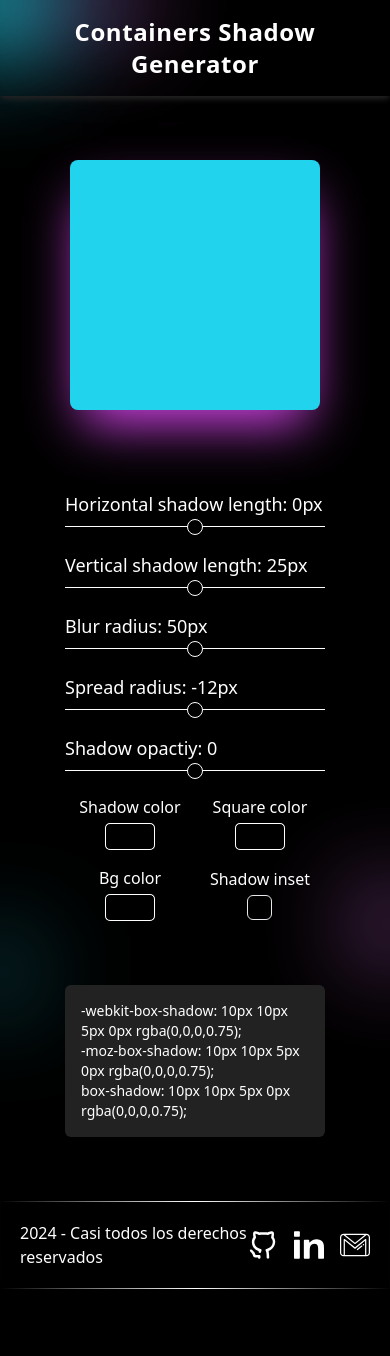
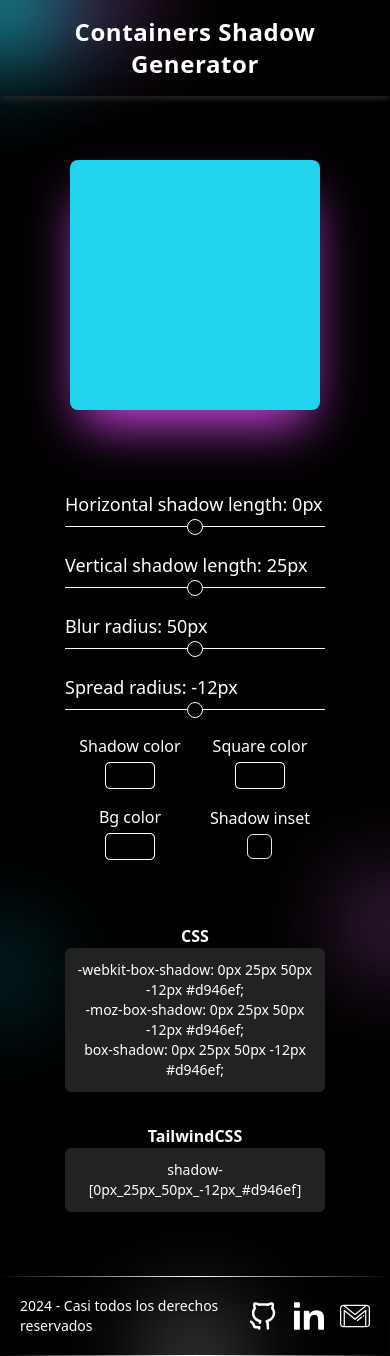
Before and after one commit to Facuiglesias/Shadow-generator, a React (Vite) app: page / in a window 390 px wide. Before the commit the page ends 1289 px from the top, so only its background shows below. Built offline with nearby package versions, Linux system fonts and the light colour scheme.

Commit message:
Funciones principales de la App terminadas, diseño en mobile terminado, cumpliendo con el estandar Mobile first.

```diff
--- a/src/App.jsx
+++ b/src/App.jsx
@@ -19,7 +19,6 @@ function App() {
   const inputBlurRadius = useId()
   const inputSpreadRadius = useId()
   const inputShadowColor = useId()
-  const inputShadowOpacity = useId()
   const inputSquareColor = useId()
   const inputBackgroundColor = useId()
 
@@ -136,12 +135,6 @@ function App() {
     setParams(newParams)
   }
 
-  const handleOpacityOnChange = (e) => {
-    const newParams = structuredClone(params)
-    newParams.shadowOpacity = e.target.value
-    setParams(newParams)
-  }
-
   const handleShadowColorOnChange = (e) => {
     const newParams = structuredClone(params)
     console.log(e.target.value)
@@ -173,10 +166,10 @@ function App() {
       <div className="absolute w-[0px] h-[0px] shadow-cyan-400 shadow-[0px_0px_100px_50px_#f7fafc] -z-50"></div>
       <div className="absolute w-[0px] h-[0px] right-72 shadow-fuchsia-400 shadow-[0px_0px_100px_25px_#f7fafc] -z-50"></div>
       <header className="text-white font-sans text-2xl font-bold text-center p-4 shadow-md shadow-[#222] tracking-wide">Containers Shadow Generator</header>
-      <main className="flex flex-col text-white pt-16 pb-16 gap-16">
+      <main className="flex flex-col text-white pb-16">
         <div
           style={{backgroundColor:`${params.bgColor}`}}
-          className="">
+          className="pt-16 pb-16">
           <div
             style={
               {
@@ -192,7 +185,7 @@ function App() {
             className={`h-[250px] w-[250px] m-auto rounded-lg shadow-2xl`}>
             </div>
         </div>
-        <div className="flex flex-col w-2/3 m-auto pt-4 gap-2 text-lg">
+        <div className="flex flex-col w-2/3 m-auto pt-4 gap-2 text-lg pb-16">
           <label htmlFor={inputHorizontalLength}>Horizontal shadow length: {params.horizontal}px </label>
           <input id={inputHorizontalLength} onChange={(e)=>{handleHorizontalOnChange(e)}} min="-200" max="200" type="range" className="mb-4"/>
           <label htmlFor={inputVerticalLength}>Vertical shadow length: {params.vertical}px</label>
@@ -201,8 +194,6 @@ function App() {
           <input id={inputBlurRadius} onChange={(e)=>{handleBlurOnChange(e)}} min="0" max="300" type="range" className="mb-4"/>
           <label htmlFor={inputSpreadRadius}>Spread radius: {params.spread}px</label>
           <input id={inputSpreadRadius} onChange={(e)=>{handleSpreadOnChange(e)}} min="-200" max="200" type="range" className="mb-4"/>
-          <label htmlFor={inputShadowOpacity}>Shadow opactiy: 0</label>
-          <input id={inputShadowOpacity} onChange={(e)=>{handleOpacityOnChange(e)}} min="0" max="1" step="0.01" type="range" className="mb-4"/>
           <div className="grid grid-cols-2 text-base place-items-center gap-y-4">
             <div className="flex flex-col items-center gap-1">
               <label htmlFor={inputShadowColor}>Shadow color</label>
@@ -222,14 +213,23 @@ function App() {
             </div>
           </div>
         </div>
-        <div className="bg-[#222] w-2/3 m-auto text-sm p-4 rounded-md">
-                <p>-webkit-box-shadow: 10px 10px 5px 0px rgba(0,0,0,0.75);</p>
-                <p>-moz-box-shadow: 10px 10px 5px 0px rgba(0,0,0,0.75);</p>
-                <p>box-shadow: 10px 10px 5px 0px rgba(0,0,0,0.75);</p>
+        <div className="pb-8">
+          <h2 className="w-fit m-auto font-bold">CSS</h2>
+          <div className="bg-[#222] w-2/3 m-auto text-sm p-3 rounded-md text-center">
+            <p>-webkit-box-shadow: {params.horizontal}px {params.vertical}px {params.blur}px {params.spread}px {params.shadowColor};</p>
+            <p>-moz-box-shadow: {params.horizontal}px {params.vertical}px {params.blur}px {params.spread}px {params.shadowColor};</p>
+            <p>box-shadow: {params.horizontal}px {params.vertical}px {params.blur}px {params.spread}px {params.shadowColor};</p>
+          </div>
+        </div>
+        <div>
+          <h2 className="w-fit m-auto font-bold">TailwindCSS</h2>
+          <div className="bg-[#222] w-2/3 m-auto text-sm p-3 rounded-md text-center">
+            <p>{`shadow-[${params.horizontal}px_${params.vertical}px_${params.blur}px_${params.spread}px_${params.shadowColor}]`}</p>
+          </div>
         </div>
       </main>
       <footer className="text-white flex justify-between items-center footerBorder">
-        <p>2024 - Casi todos los derechos reservados</p>
+        <p className="text-sm">2024 - Casi todos los derechos reservados</p>
         <div className="flex h-full gap-4">
           <span>{githubSVG}</span>
           <span>{linkedInSVG}</span>
@@ -238,6 +238,7 @@ function App() {
       </footer>
       <div className="absolute w-[0px] h-[0px] -bottom-32 shadow-cyan-400 shadow-[0px_0px_100px_20px_#f7fafc] -z-50"></div>
       <div className="absolute w-[0px] h-[0px] -bottom-20 right-0 shadow-fuchsia-400 shadow-[0px_0px_100px_25px_#f7fafc] -z-50"></div>
+      <div className="m-auto w-[0px] h-[0px] -bottom-96 shadow-white shadow-[0px_0px_100px_25px_#f7fafc] -z-50"></div>
     </>
   )
 }
```
